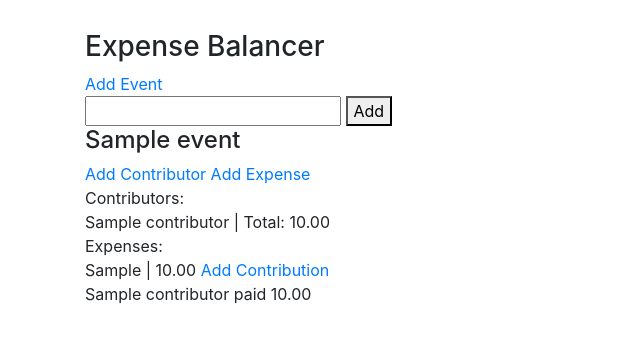
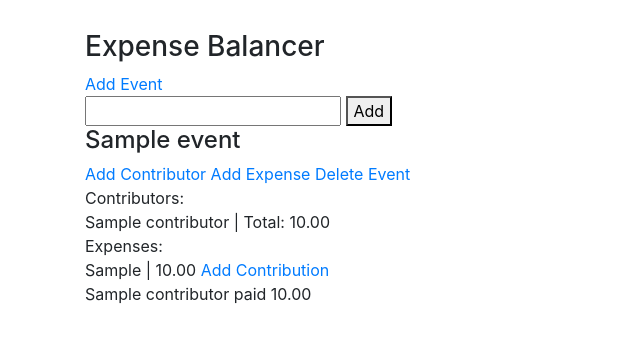
Before and after one commit to thilanse/expense-tracker, a Django app: page /expense-balancer/events/new in a window 1280 px wide. Shown: the part 40-383 px from the top of the page, without its empty margins (0-640 px from the left). Run offline with Django 3.2, Linux system fonts and the light colour scheme; tables that the repository leaves empty hold one stand-in row (values such as "Sample post"); some libraries are stand-ins or nearby versions.

Commit message:
Added functionality to delete events

```diff
--- a/expense_tracker/expense_balancer/templates/expense_balancer/expense_balancer.html
+++ b/expense_tracker/expense_balancer/templates/expense_balancer/expense_balancer.html
@@ -25,6 +25,13 @@
 
         <a href="{% url 'contributor-create' event.id %}">Add Contributor</a>
         <a href="{% url 'expense-create' event.id %}">Add Expense</a>
+
+        {% if delete_confirmation and selected_id == event.id %}
+        <a href="{% url 'event-delete' event.id %}">Yes</a>
+        <a href="{% url 'expense-balancer' %}">No</a>
+        {% else %}
+        <a href="{% url 'event-delete-confirmation' event.id %}">Delete Event</a>
+        {% endif %}
 
         {% if contributor_form and selected_id == event.id %}
         <div>
--- a/expense_tracker/expense_balancer/urls.py
+++ b/expense_tracker/expense_balancer/urls.py
@@ -6,5 +6,7 @@ urlpatterns = [
     path('events/new', views.add_event, name='event-create'),
     path('events/<int:pk>/contributors/new', views.add_contributor, name='contributor-create'),
     path('events/<int:pk>/expenses/new', views.add_expense, name='expense-create'),
+    path('events/<int:pk>/delete', views.delete_event, name='event-delete'),
+    path('events/<int:pk>/delete-confirmation', views.delete_event_confirmation, name='event-delete-confirmation'),
     path('expenses/<int:expense_pk>/contribution/new', views.add_contribution, name='contribution-create'),
 ]
--- a/expense_tracker/expense_balancer/views.py
+++ b/expense_tracker/expense_balancer/views.py
@@ -165,43 +165,19 @@ def get_example_context():
 
     context['events'] = event_list
 
-    # context = {
-    #     "events": [
-    #         {
-    #             "id": 1,
-    #             "name": "Trip to Nuwara Eliya | April 2021",
-    #             "contributors": [
-    #                 {
-    #                     "name": "Thilan",
-    #                     "total_amount": 5000
-    #                 },
-    #                 {
-    #                     "name": "Gayathri",
-    #                     "total_amount": 25000
-    #                 },
-    #                 {
-    #                     "name": "Kaveen",
-    #                     "total_amount": 0
-    #                 }
-    #             ],
-    #             "expenses": [
-    #                 {
-    #                     "id": 1,
-    #                     "reason": "Hotel Cost",
-    #                     "total_amount": 30000,
-    #                     "contributions": [
-    #                         {
-    #                             "amount": 5000,
-    #                             "contributor": "Thilan"
-    #                         },
-    #                         {
-    #                             "amount": 25000,
-    #                             "contributor": "Gayathri"
-    #                         }
-    #                     ]
-    #                 }
-    #             ]
-    #         }
-    #     ]
-    # }
     return context
+
+
+def delete_event(request, pk):
+    event_to_delete = Event.objects.get(id=pk)
+    event_to_delete.delete()
+    return redirect('expense-balancer')
+
+
+def delete_event_confirmation(request, pk):
+    context = {
+        'delete_confirmation': True,
+        'selected_id': pk,
+        **get_example_context()
+    }
+    return render(request, HOME_TEMPLATE, context)
```
